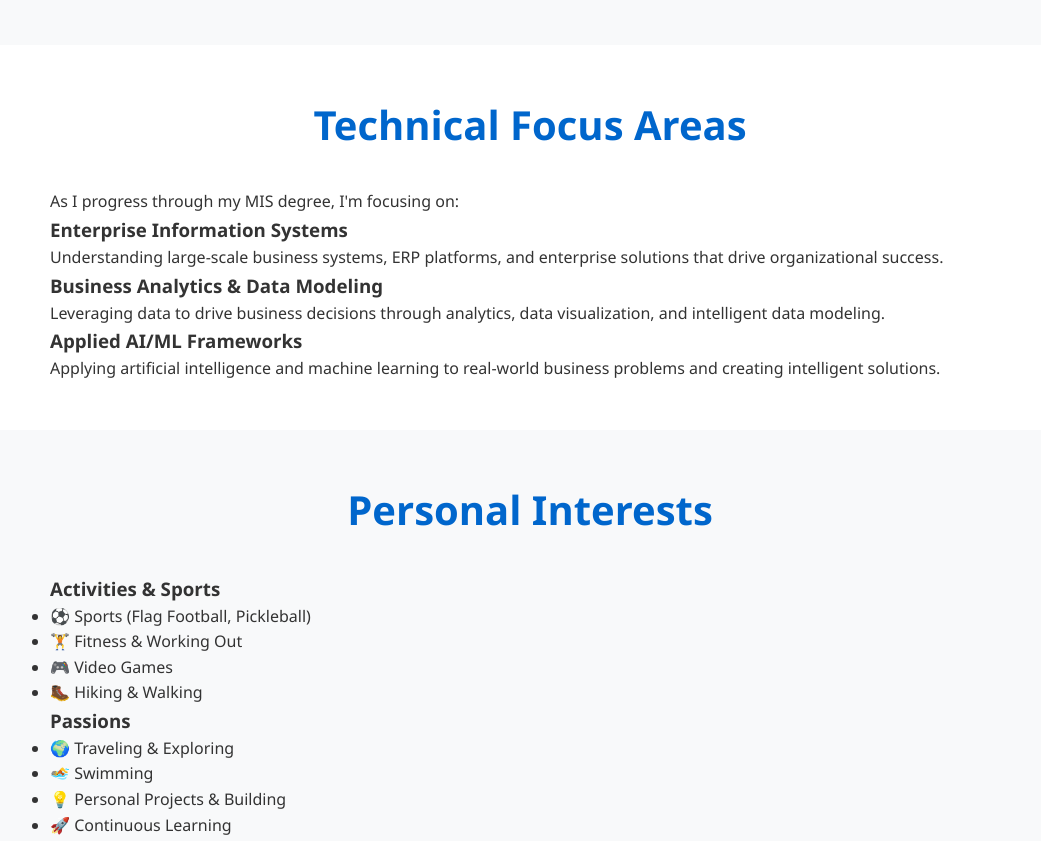
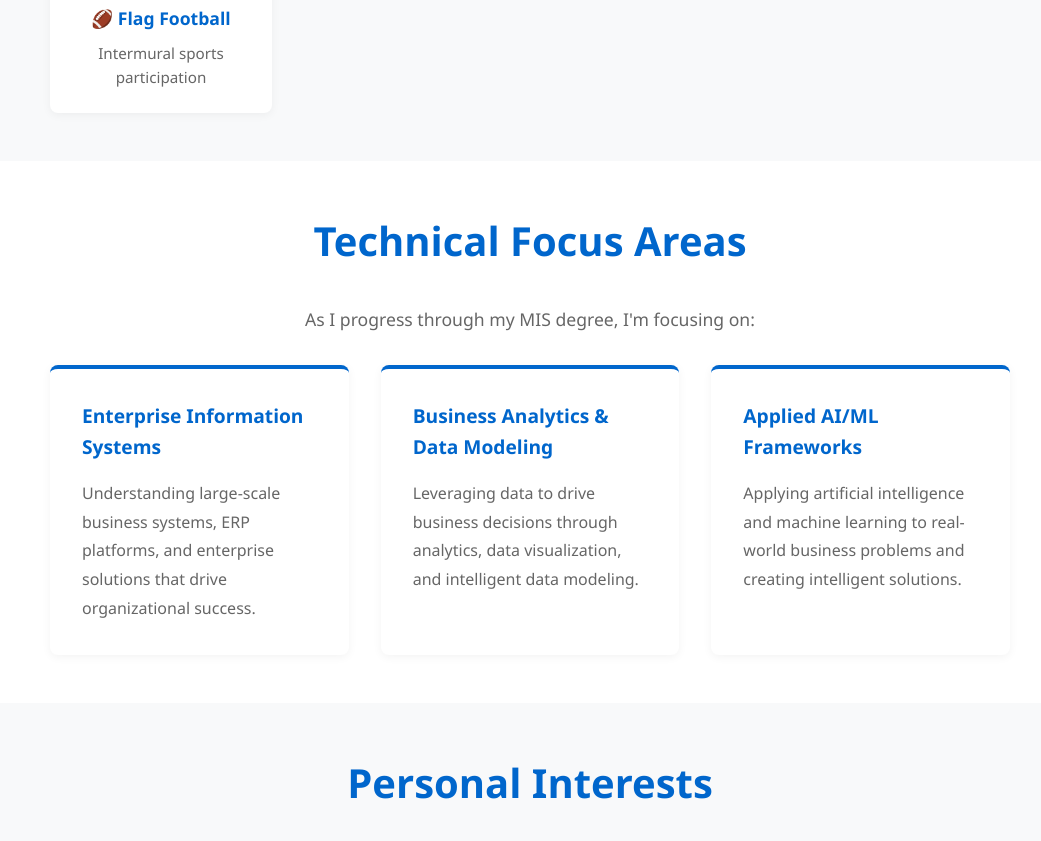
Before and after one commit to Reece-Patt/my-portfolio, a plain HTML site: page index.html in a window 1280 px wide. Shown: the part 2690-3531 px from the top of the page, without its empty margins (110-1151 px from the left). Drawn offline with Linux system fonts and the light colour scheme.

Commit message:
Add involvement, certifications, focus areas, and interests styles

```diff
--- a/style.css
+++ b/style.css
@@ -293,7 +293,135 @@ footer {
     padding: 2rem 0;
     margin-top: 3rem;
 }
+/* Involvement & Leadership */
+.involvement-grid {
+    display: grid;
+    grid-template-columns: repeat(auto-fit, minmax(200px, 1fr));
+    gap: 1.5rem;
+    margin-top: 2rem;
+}
 
+.involvement-card {
+    background: white;
+    padding: 1.5rem;
+    border-radius: 8px;
+    text-align: center;
+    box-shadow: 0 2px 10px rgba(0,0,0,0.05);
+    transition: transform 0.3s ease, box-shadow 0.3s ease;
+    border-top: 3px solid var(--secondary-color);
+}
+
+.involvement-card:hover {
+    transform: translateY(-5px);
+    box-shadow: 0 5px 20px rgba(0,0,0,0.1);
+}
+
+.involvement-card h3 {
+    color: var(--primary-color);
+    margin-bottom: 0.5rem;
+    font-size: 1.1rem;
+}
+
+.involvement-card p {
+    color: var(--text-light);
+    font-size: 0.95rem;
+}
+
+/* Certifications */
+.cert-card {
+    background: white;
+    padding: 1rem;
+    margin-top: 1rem;
+    border-radius: 8px;
+    border-left: 4px solid var(--secondary-color);
+    box-shadow: 0 2px 10px rgba(0,0,0,0.05);
+}
+
+.cert-card strong {
+    color: var(--primary-color);
+}
+
+.cert-skills {
+    color: var(--text-light);
+    font-size: 0.9rem;
+    margin-top: 0.5rem;
+}
+
+/* Focus Areas */
+.section-intro {
+    text-align: center;
+    color: var(--text-light);
+    font-size: 1.1rem;
+    margin-bottom: 2rem;
+}
+
+.focus-grid {
+    display: grid;
+    grid-template-columns: repeat(auto-fit, minmax(280px, 1fr));
+    gap: 2rem;
+    margin-top: 2rem;
+}
+
+.focus-card {
+    background: white;
+    padding: 2rem;
+    border-radius: 8px;
+    box-shadow: 0 2px 10px rgba(0,0,0,0.05);
+    border-top: 4px solid var(--primary-color);
+    transition: transform 0.3s ease, box-shadow 0.3s ease;
+}
+
+.focus-card:hover {
+    transform: translateY(-5px);
+    box-shadow: 0 5px 20px rgba(0,0,0,0.1);
+}
+
+.focus-card h3 {
+    color: var(--primary-color);
+    margin-bottom: 1rem;
+    font-size: 1.2rem;
+}
+
+.focus-card p {
+    color: var(--text-light);
+    line-height: 1.8;
+}
+
+/* Personal Interests */
+.interests-container {
+    display: grid;
+    grid-template-columns: repeat(auto-fit, minmax(250px, 1fr));
+    gap: 2rem;
+    margin-top: 2rem;
+}
+
+.interests-column {
+    background: white;
+    padding: 2rem;
+    border-radius: 8px;
+    box-shadow: 0 2px 10px rgba(0,0,0,0.05);
+}
+
+.interests-column h3 {
+    color: var(--primary-color);
+    margin-bottom: 1.5rem;
+    font-size: 1.3rem;
+}
+
+.interests-list {
+    list-style: none;
+}
+
+.interests-list li {
+    padding: 0.8rem 0;
+    color: var(--text-light);
+    font-size: 1rem;
+    border-bottom: 1px solid var(--light-color);
+}
+
+.interests-list li:last-child {
+    border-bottom: none;
+}
 /* Responsive Design */
 @media (max-width: 768px) {
     .hero h1 {
```
